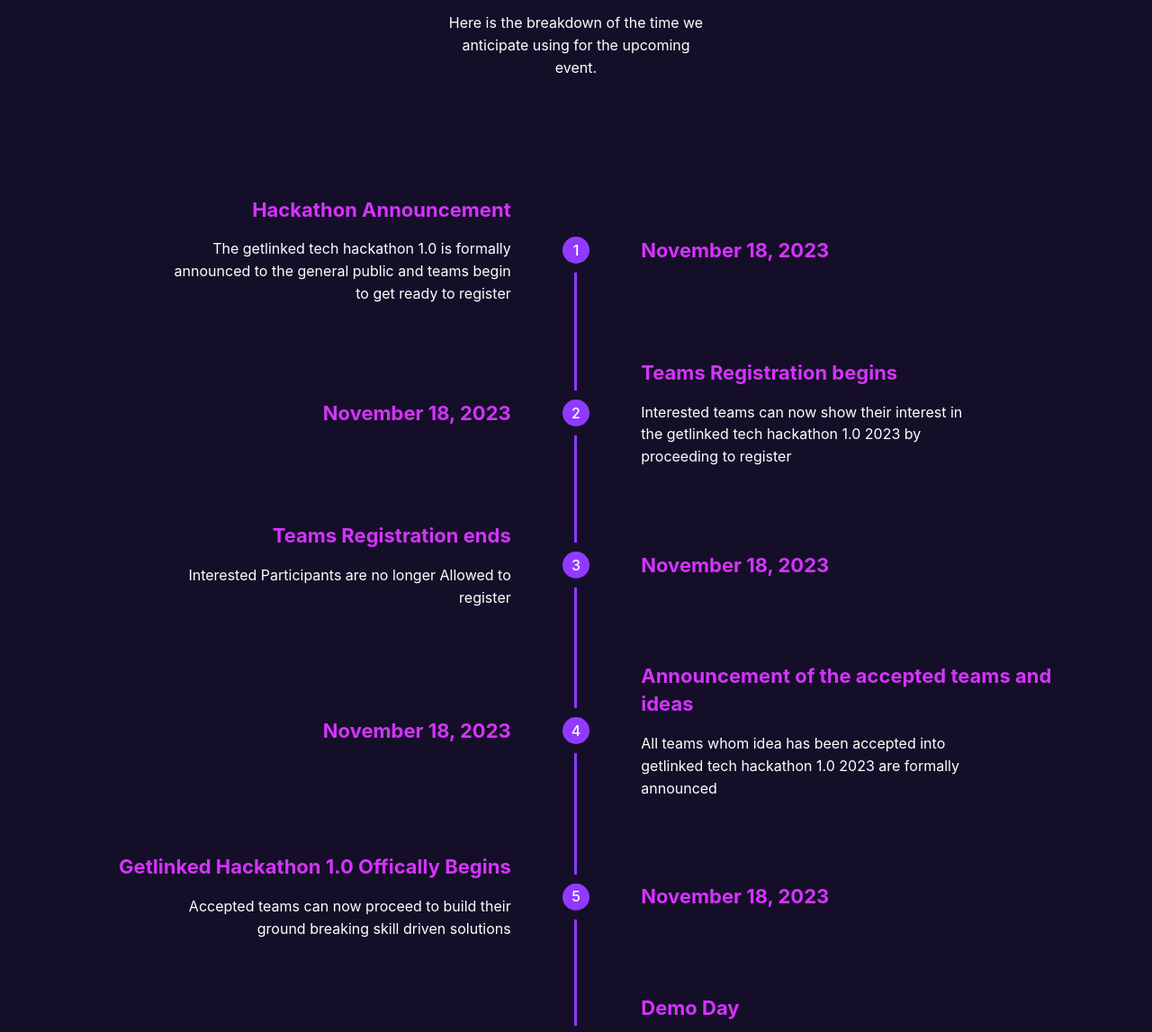
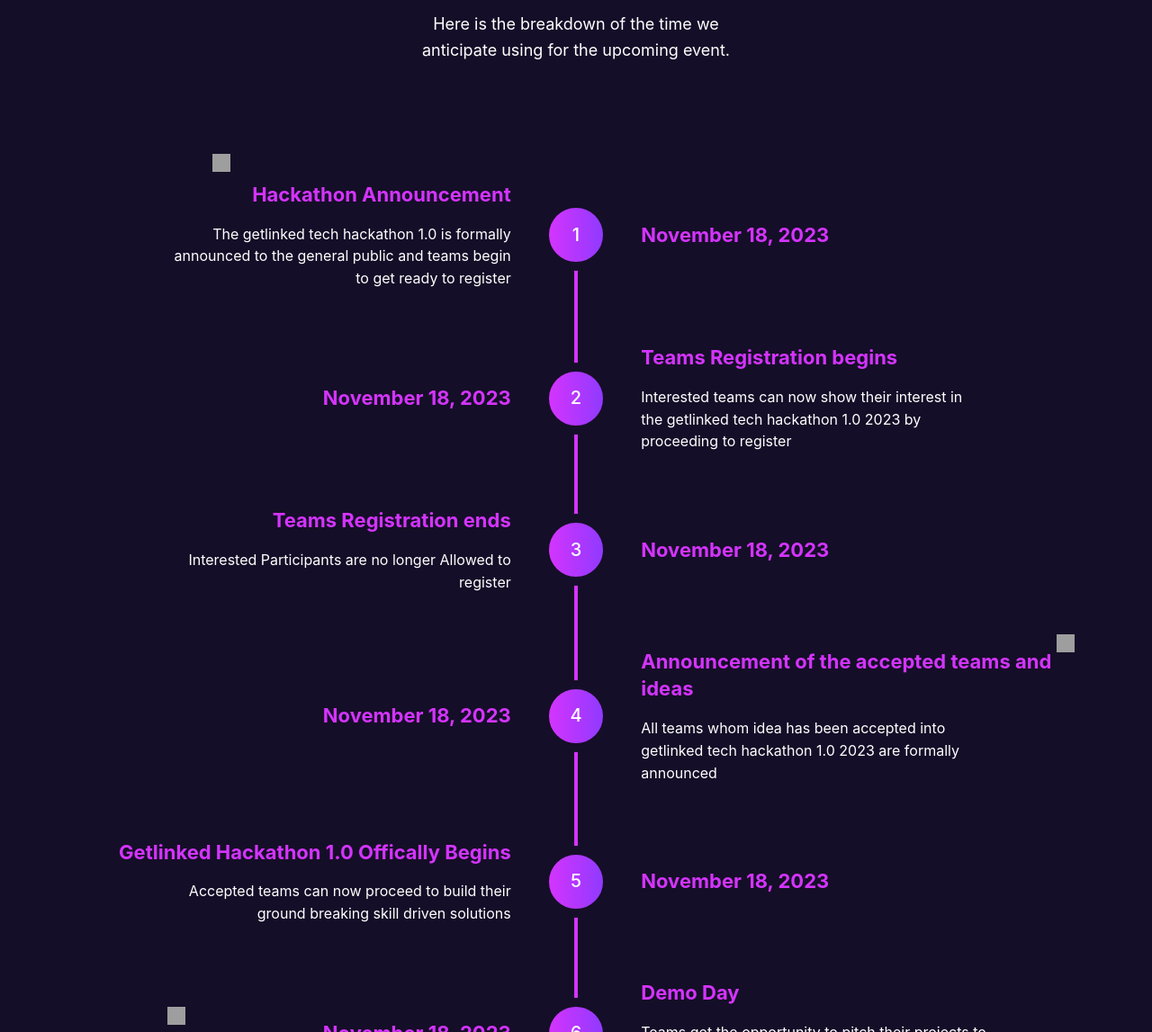
Before and after one commit to joshnwosu/getlinked-hackathon, a Gatsby site: page / in a window 1280 px wide. Shown: the part 147-1294 px from the top of the page at 90% size. Built offline with nearby package versions, Linux system fonts and the light colour scheme; Gatsby itself is replaced by a stand-in of ours; grey boxes are pictures that could not be loaded.

Commit message:
update: timeline

```diff
--- a/src/components/Timeline/Timeline.tsx
+++ b/src/components/Timeline/Timeline.tsx
@@ -1,21 +1,62 @@
-import { Box, Container, Flex, Text, Title } from "@mantine/core";
+import { Box, Container, Flex, Image, Text, Title } from "@mantine/core";
 import React from "react";
 import { timeline_data } from "./data";
 
 export default function Timeline() {
   return (
-    <Container size={"lg"} py={100}>
+    <Container size={"lg"} py={100} pos={"relative"}>
       <Flex align="center" direction="column">
         <Title order={1} style={{ color: "white" }}>
           Timeline
         </Title>
-        <Text w={300} ta="center" mt={"md"} style={{ color: "white" }}>
+        <Text
+          w={400}
+          maw={"100%"}
+          ta="center"
+          mt={"md"}
+          size="lg"
+          style={{ color: "white" }}
+        >
           Here is the breakdown of the time we anticipate using for the upcoming
           event.
         </Text>
       </Flex>
 
-      <Box mt={100}>
+      <Box mt={100} pos={"relative"}>
+        <Image
+          src={"/static/assets/images/star_purple.png"}
+          alt="Star"
+          style={{
+            width: 20,
+            height: 20,
+            position: "absolute",
+            top: 0,
+            left: 150,
+          }}
+        />
+        <Image
+          src={"/static/assets/images/star_white.png"}
+          alt="Star"
+          style={{
+            width: 20,
+            height: 20,
+            position: "absolute",
+            top: "50%",
+            right: 0,
+          }}
+        />
+        <Image
+          src={"/static/assets/images/star_grey.png"}
+          alt="Star"
+          style={{
+            width: 20,
+            height: 20,
+            position: "absolute",
+            bottom: 100,
+            left: 100,
+          }}
+        />
+
         {timeline_data.map((data, index) => {
           return (
             <Flex
@@ -75,9 +116,9 @@ export default function Timeline() {
               >
                 <Box
                   style={{
-                    width: 3,
+                    width: 4,
                     height: "100%",
-                    backgroundColor: "#903AFF",
+                    backgroundColor: "#D434FE",
                     position: "absolute",
                     top:
                       index === 0
@@ -90,10 +131,11 @@ export default function Timeline() {
                 />
                 <Box
                   style={{
-                    width: 50,
-                    height: 50,
-                    borderRadius: 50,
-                    backgroundColor: "#903AFF",
+                    width: 80,
+                    height: 80,
+                    borderRadius: "50%",
+
+                    background: "linear-gradient(to right,#D434FE, #903AFF)",
                     display: "flex",
                     justifyContent: "center",
                     alignItems: "center",
@@ -101,7 +143,7 @@ export default function Timeline() {
                     position: "relative",
                   }}
                 >
-                  <Text size="md" style={{ color: "white" }} fw={500}>
+                  <Text size="xl" style={{ color: "white" }} fw={500}>
                     {index + 1}
                   </Text>
                 </Box>
```
Also changed, not shown: src/assets/images/star purple.png (added), src/assets/images/star_grey.png (added), src/assets/images/star_white.png (added).
